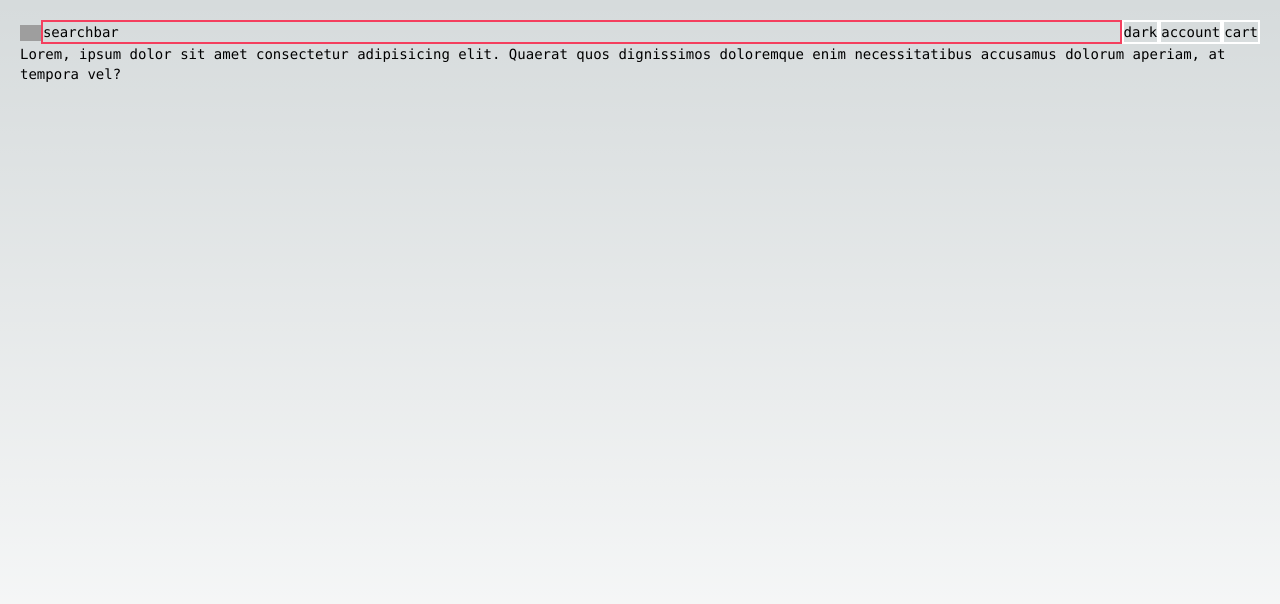
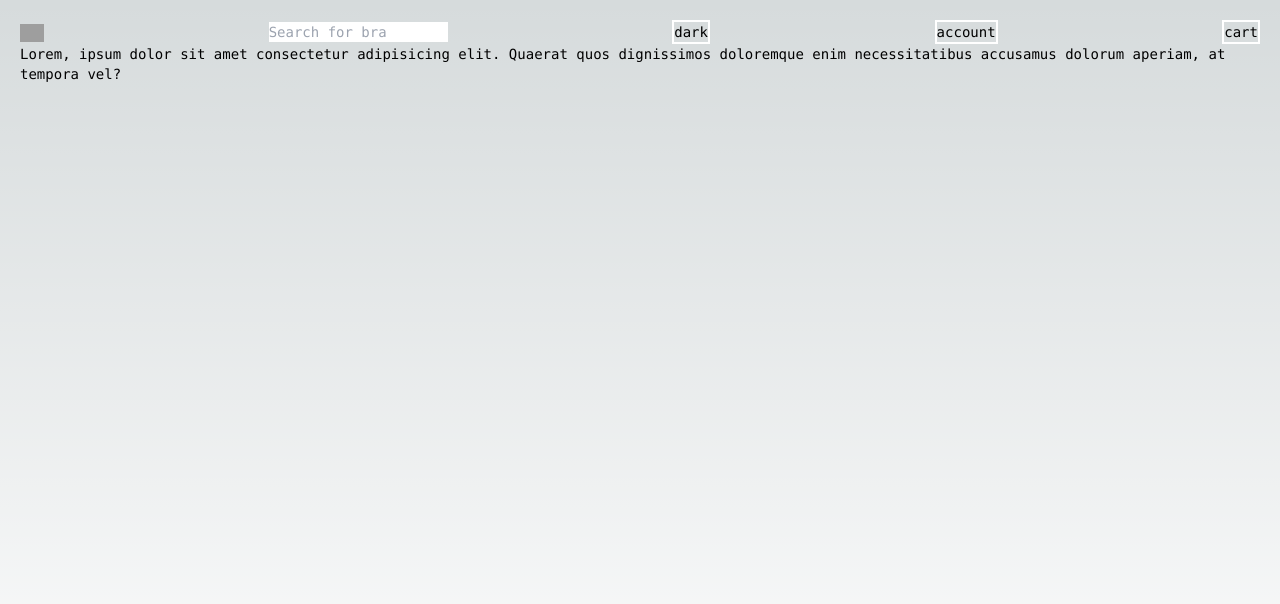
Before and after one commit to tinghe-c/marketplace, a Next.js app: page / in a window 1280 px wide. Shown: the top 604 px of the page. Built offline with nearby package versions, Linux system fonts and the light colour scheme; grey boxes are pictures that could not be loaded.

Commit message:
search bar still needs changes

```diff
--- a/package.json
+++ b/package.json
@@ -12,7 +12,8 @@
     "jquery": "^3.7.1",
     "next": "14.1.4",
     "react": "^18",
-    "react-dom": "^18"
+    "react-dom": "^18",
+    "react-typed": "^2.0.12"
   },
   "devDependencies": {
     "@types/jquery": "^3.5.29",
--- a/src/app/page.tsx
+++ b/src/app/page.tsx
@@ -1,16 +1,14 @@
 "use client";
 
-import Image from "next/image";
-import $ from "jquery";
 import React, { useState } from "react";
 import LogoButton from "./header";
-
-const searchBar = () => {};
+import Typewriter from "./typewriter";
+import ReactTyped from "react-typed";
 
 const navbar = (
   <header className="flex items-center justify-between font-mono text-sm">
     <div>{LogoButton()}</div>
-    <div className="w-full border-2 border-rose-500">searchbar</div>
+    {Typewriter()}
     <div className="border-2 border-white">dark</div>
     <div className="border-2 border-white">account</div>
     <div className="border-2 border-white">cart</div>
--- a/src/app/typewriter.tsx
+++ b/src/app/typewriter.tsx
@@ -1,20 +1,22 @@
 import React, { useState, useEffect } from "react";
+import { ReactTyped } from "react-typed";
 
-const Typewriter = ({ text, delay }: { text: string; delay: number }) => {
-  const [currentText, setCurrentText] = useState("");
-  const [currentIndex, setCurrentIndex] = useState(0);
+const Typewriter = () => (
+  <div>
+    <ReactTyped
+      strings={[
+        "Search for products",
+        "Search for categories",
+        "Search for brands",
+      ]}
+      typeSpeed={40}
+      backSpeed={50}
+      attr="placeholder"
+      loop
+    >
+      <input type="text" />
+    </ReactTyped>
+  </div>
+);
 
-  // Typing logic goes here
-  useEffect(() => {
-    if (currentIndex < text.length) {
-      const timeout = setTimeout(() => {
-        setCurrentText((prevText) => prevText + text[currentIndex]);
-        setCurrentIndex((prevIndex) => prevIndex + 1);
-      }, delay);
-
-      return () => clearTimeout(timeout);
-    }
-  }, [currentIndex, delay, text]);
-
-  return <span>{currentText}</span>;
-};
+export default Typewriter;
```
Also changed, not shown: 1 other file (tests, documents, lock files or other folders).
